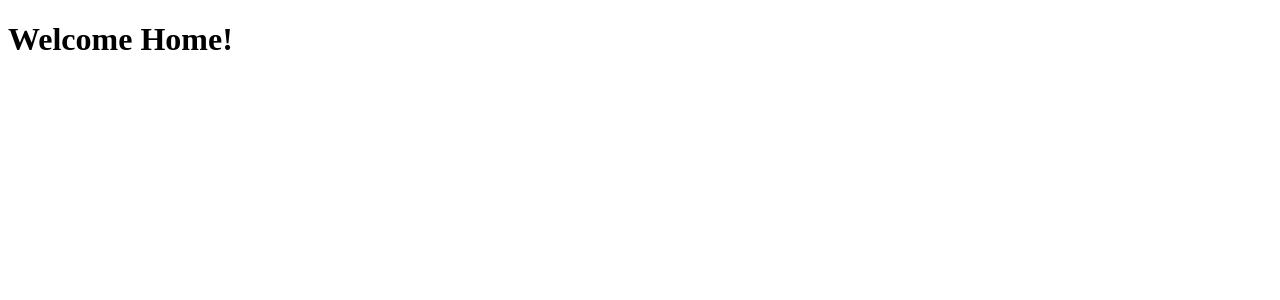
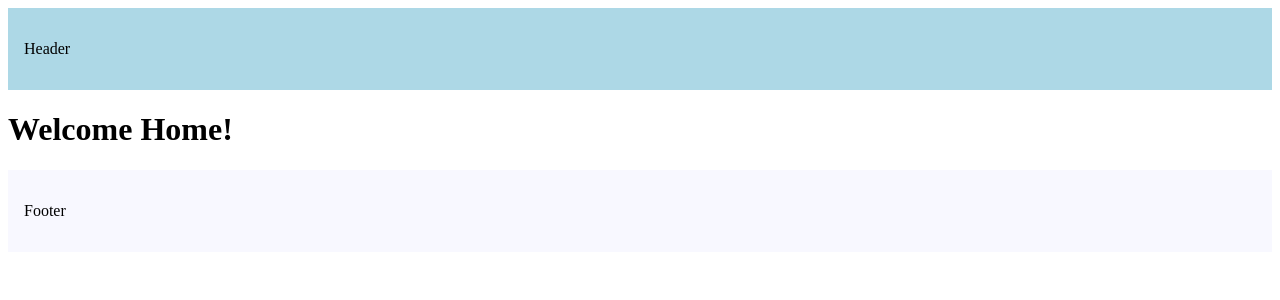
Before and after one commit to common1/nextjs-15-tutorials, a Next.js app in the folder routing-demo/: page / in a window 1280 px wide. Shown: the top 300 px of the page. Built offline with nearby package versions, Linux system fonts and the light colour scheme.

Commit message:
Tutorial - 14 - Layouts

```diff
--- a/routing-demo/src/app/layout.tsx
+++ b/routing-demo/src/app/layout.tsx
@@ -10,7 +10,25 @@
 }) {
   return (
     <html lang="en">
-      <body>{children}</body>
+      <body>
+        <header
+          style={{
+            backgroundColor: 'lightblue',
+            padding: '1rem',
+          }}
+        >
+          <p>Header</p>
+        </header>
+        {children}
+        <footer
+          style={{
+            backgroundColor: 'ghostwhite',
+            padding: '1rem',
+          }}
+        >
+          <p>Footer</p>
+        </footer>
+      </body>
     </html>
   )
 }
```
Also changed, not shown: 1 other file (tests, documents, lock files or other folders).
